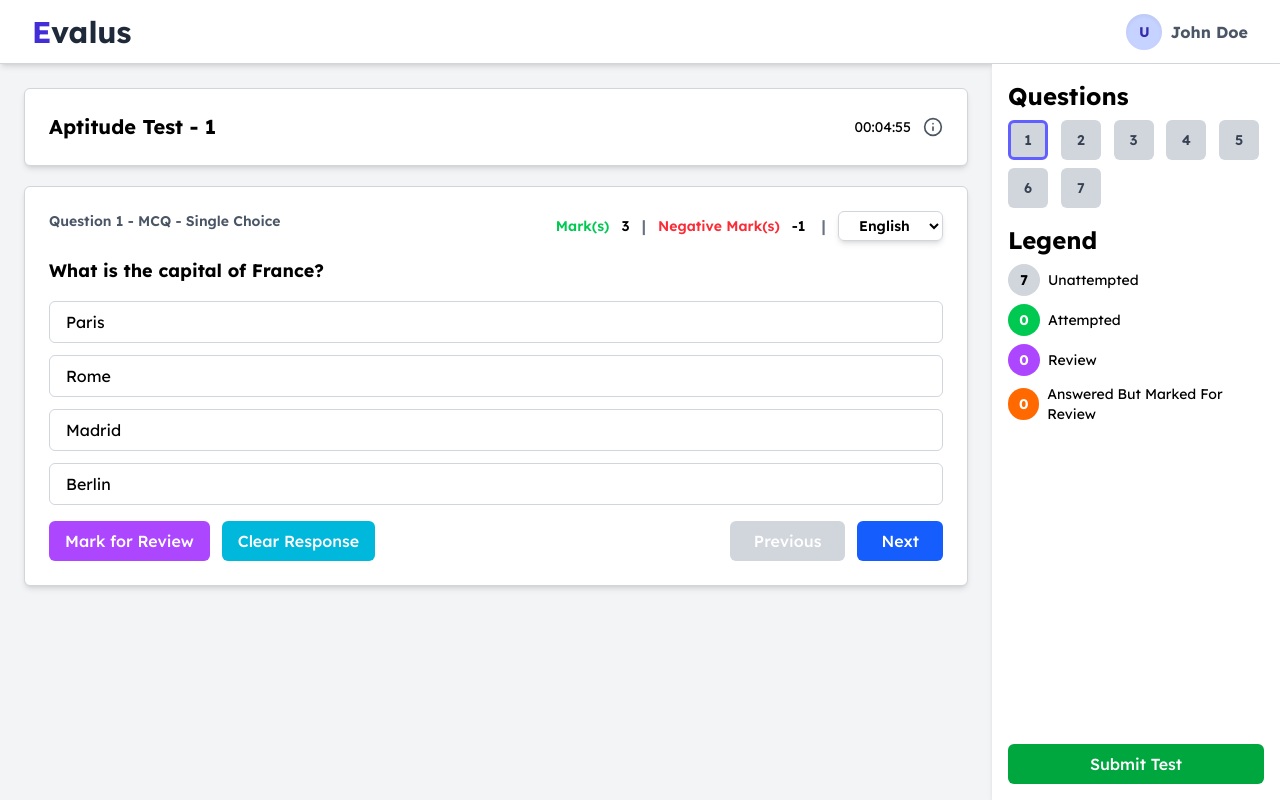
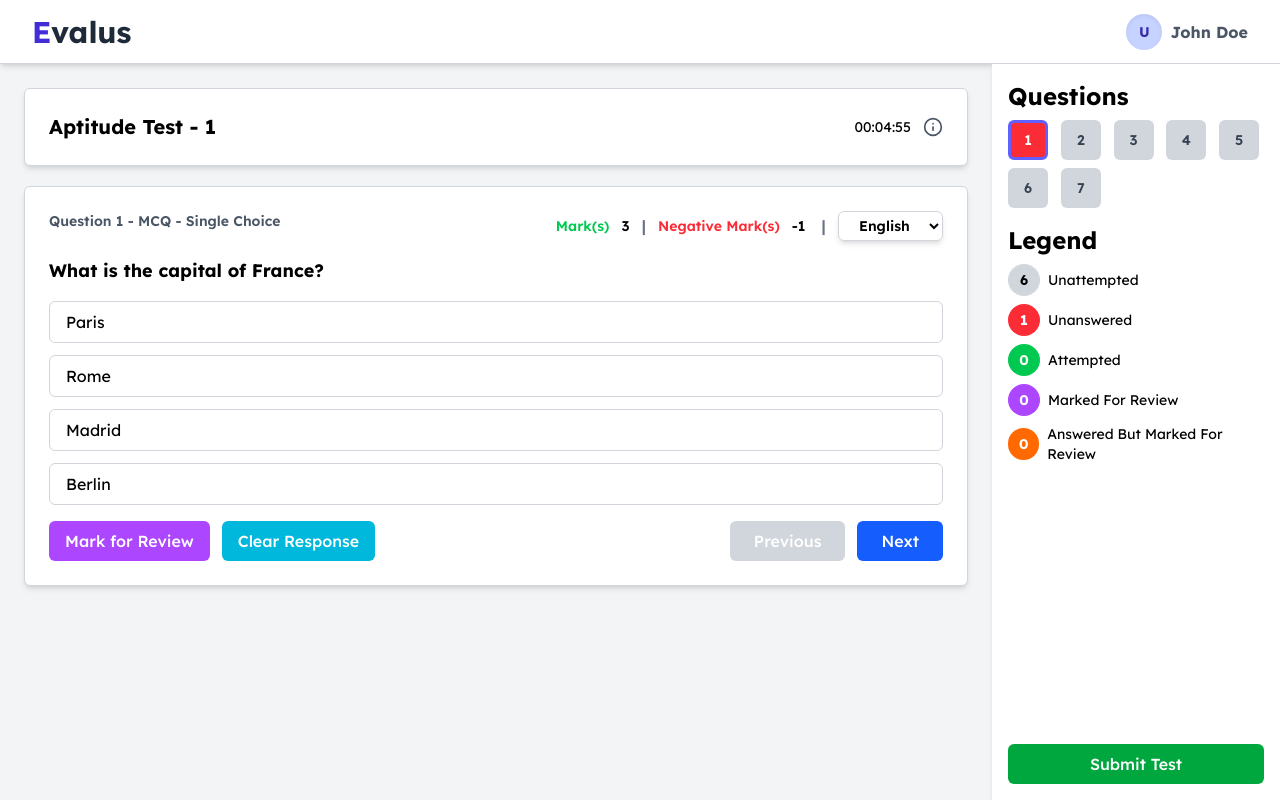
Before and after one commit to thoughtprotech/evalus-student-portal, a Next.js app: page /exam/1 in a window 1280 px wide. Built offline with nearby package versions, Linux system fonts and the light colour scheme.

Commit message:
Add unanswered type

```diff
--- a/src/app/exam/[id]/page.tsx
+++ b/src/app/exam/[id]/page.tsx
@@ -10,6 +10,7 @@ import Modal from "@/components/Modal";
 import { InstructionData, mockInstructions } from "../instructions/[id]/page";
 
 type QuestionStatus =
+  | "unanswered"
   | "unattempted"
   | "attempted"
   | "review"
@@ -48,7 +49,7 @@ const mockQuestions: Question[] = [
     options: ["Paris", "Rome", "Madrid", "Berlin"],
     selectedOption: null,
     answer: null,
-    status: "unattempted",
+    status: "unanswered",
     mark: 3,
     negativeMark: -1,
   },
@@ -255,10 +256,17 @@ export default function ExamPage() {
   };
 
   const handleNextQuestion = () => {
+    const updated = [...questions];
+    updated[currentIndex + 1].status = "unanswered";
     if (currentIndex < questions.length - 1) setCurrentIndex(currentIndex + 1);
+    setQuestions(updated);
   };
 
   const handlePreviousQuestion = () => {
+    const updated = [...questions];
+
+    if (updated[currentIndex - 1].status === "unattempted")
+      updated[currentIndex - 1].status = "unanswered";
     if (currentIndex !== 0) setCurrentIndex(currentIndex - 1);
   };
 
@@ -296,7 +304,10 @@ export default function ExamPage() {
   };
 
   const handleJumpTo = (index: number) => {
+    const updated = [...questions];
+    updated[index].status = "unanswered";
     setCurrentIndex(index);
+    setQuestions(updated);
   };
 
   const handleSubmit = () => setShowModal(true);
@@ -394,10 +405,19 @@ export default function ExamPage() {
       case "number":
         return (
           <input
-            type="number"
+            type="text"
+            inputMode="numeric"
+            pattern="[0-9]*"
             className="w-full border border-gray-300 rounded-md px-3 py-2"
             value={currentQuestion.selectedOption}
-            onChange={(e) => updateAnswer(e.target.value)}
+            onChange={(e) => {
+              const raw = e.target.value;
+              // Only call updateAnswer if raw is entirely digits (or empty)
+              if (/^\d*$/.test(raw)) {
+                // RegExp.test returns boolean :contentReference[oaicite:2]{index=2}
+                updateAnswer(raw);
+              }
+            }}
           />
         );
       case "match":
@@ -681,7 +701,10 @@ export default function ExamPage() {
                         "bg-purple-500 text-white hover:bg-purple-600",
                       index === currentIndex && "border-3 border-indigo-500",
                       q.status === "answeredMarkedForReview" &&
-                        "bg-orange-500 text-gray-700 hover:bg-orange-600",
+                        "bg-orange-500 text-white hover:bg-orange-600",
+                      index === currentIndex && "border-3 border-indigo-500",
+                      q.status === "unanswered" &&
+                        "bg-red-500 text-white hover:bg-red-600",
                       index === currentIndex && "border-3 border-indigo-500"
                     )}
                   >
@@ -706,6 +729,16 @@ export default function ExamPage() {
                   <span>Unattempted</span>
                 </div>
                 <div className="flex items-center gap-2">
+                  <div className="w-8 h-8 p-2 flex items-center justify-center bg-red-500 rounded-full font-bold text-white">
+                    {
+                      questions.filter(
+                        (question) => question.status === "unanswered"
+                      ).length
+                    }
+                  </div>
+                  <span>Unanswered</span>
+                </div>
+                <div className="flex items-center gap-2">
                   <div className="w-8 h-8 p-2 flex items-center justify-center bg-green-500 rounded-full font-bold text-white">
                     {
                       questions.filter(
@@ -723,7 +756,7 @@ export default function ExamPage() {
                       ).length
                     }
                   </div>
-                  <span>Review</span>
+                  <span>Marked For Review</span>
                 </div>
                 <div className="flex items-center gap-2">
                   <div className="w-8 h-8 p-2 flex items-center justify-center bg-orange-500 rounded-full font-bold text-white">
```
